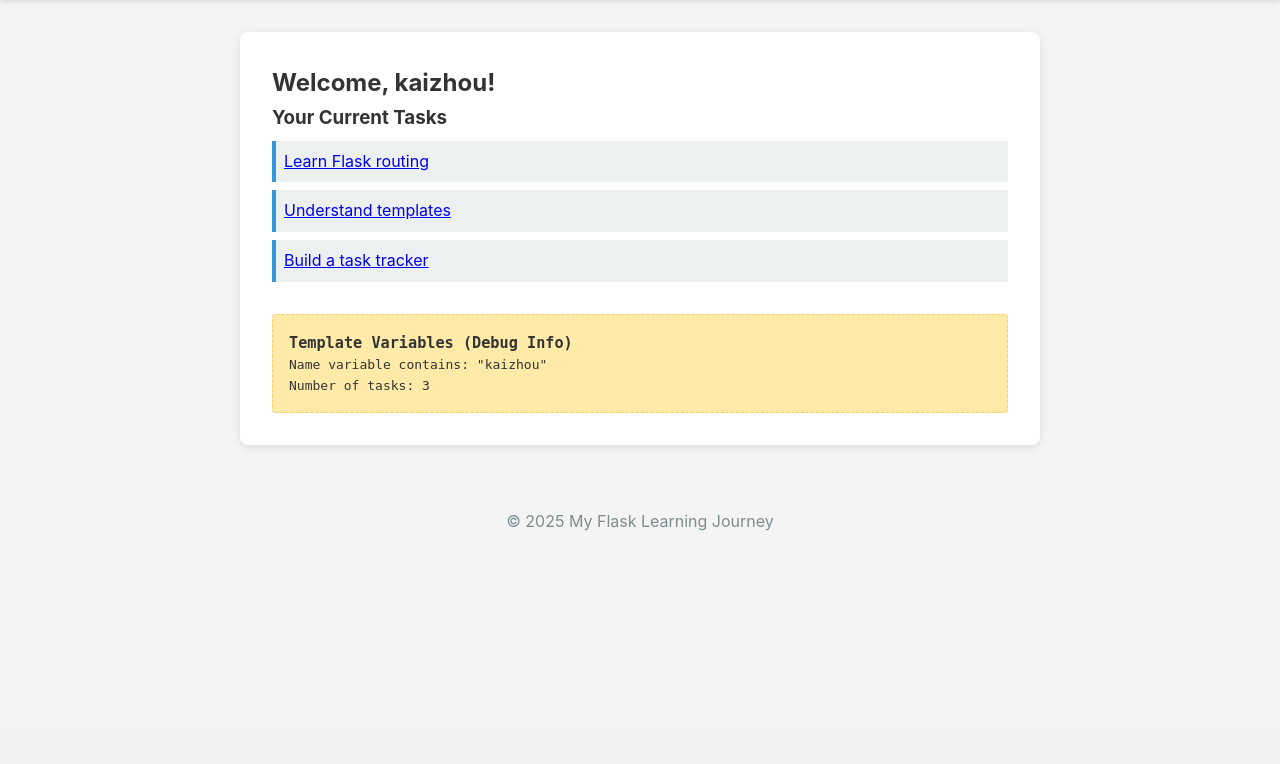
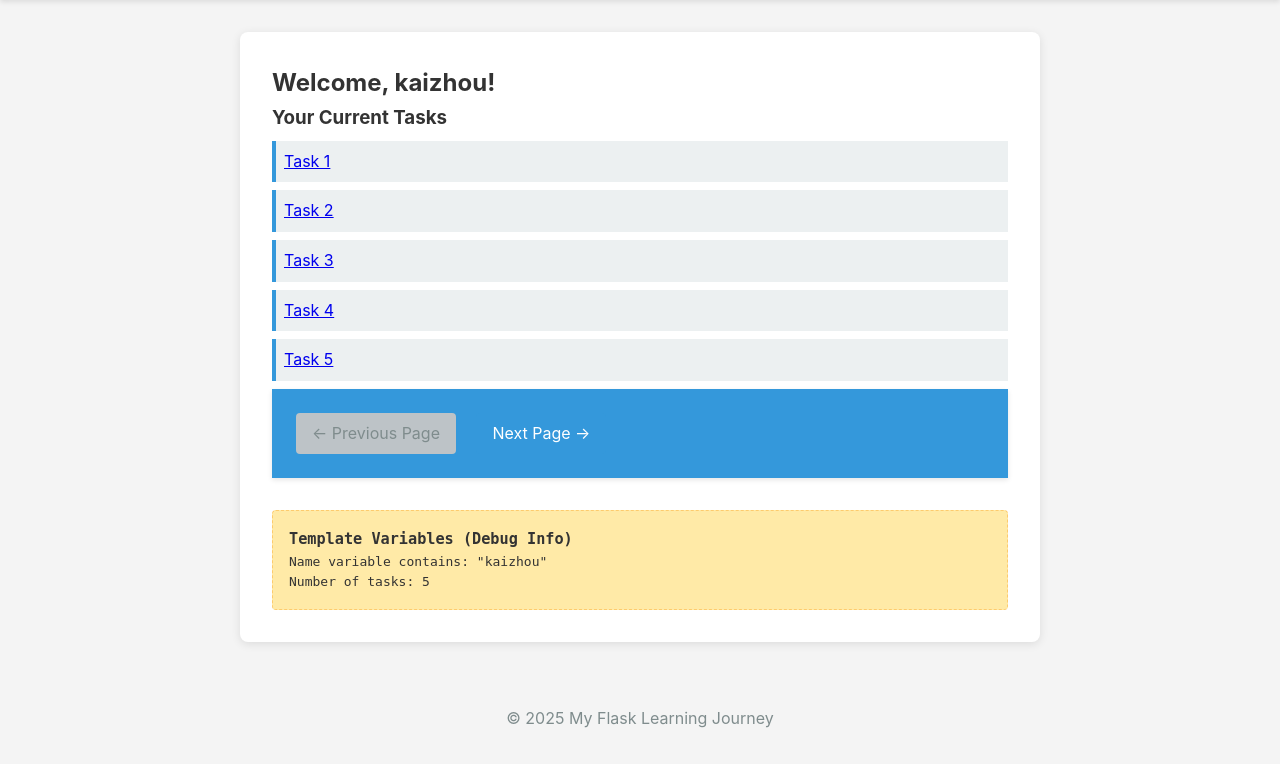
Before and after one commit to kaizhou24/my-flask-app, a Flask app: page / in a window 1280 px wide. Shown: the part 70-834 px from the top of the page. Before the commit the page ends 601 px from the top, so only its background shows below. Run offline with Flask 3, Linux system fonts and the light colour scheme.

Commit message:
feat: Add pagination to task list
As the list of tasks grows, displaying all of them on a single page is
inefficient and leads to a poor user experience.
This change introduces a basic pagination system to show a limited
number of tasks per page.
- Implements pagination via a URL query parameter (`?page=N`)
- The number of tasks per page is controlled by the `PER_PAGE` constant
- Redirects users to page 1 if a requested page is too low or to the
last page if it's too high
- Passes pagination-related variables
(`has_next`, `has_prev`, `total_pages`)
to the template to enable rendering navigation links

```diff
--- a/app.py
+++ b/app.py
@@ -1,16 +1,43 @@
-from flask import Flask, render_template, redirect, url_for
+from flask import Flask, render_template, redirect, url_for, request
+from math import ceil
 
 app = Flask(__name__)
 
+PER_PAGE = 5
+USER_NAME = 'kaizhou'
+SAMPLE_TASKS = [f'Task {i}' for i in range(1, 27)]
+MIN_TASK_ID, MAX_TASK_ID = 1, len(SAMPLE_TASKS)
+MIN_PAGE, MAX_PAGE = 1, ceil(len(SAMPLE_TASKS) / PER_PAGE)
+
 @app.route('/')
 def index():
-    user_name = 'kaizhou'
-    current_tasks = [
-        'Learn Flask routing',
-        'Understand templates',
-        'Build a task tracker',
-    ]
-    return render_template('index.html', name=user_name, tasks=current_tasks)
+    page = request.args.get('page', 1, type=int)
+
+    if page < MIN_PAGE:
+        return redirect(url_for('index', page=MIN_PAGE))
+
+    if page > MAX_PAGE:
+        return redirect(url_for('index', page=MAX_PAGE))
+
+    start, end = get_pagination_index(page, PER_PAGE)
+    paginated_tasks = SAMPLE_TASKS[start:end]
+
+    context = {
+        'name': USER_NAME,
+        'tasks': paginated_tasks,
+        'page': page,
+        'total_pages': MAX_PAGE,
+        'has_prev': page > 1,
+        'has_next': page < MAX_PAGE,
+        'start': start,
+    }
+
+    return render_template('index.html', **context)
+
+def get_pagination_index(page, per_page):
+    start_index = (page - 1) * per_page
+    end_index = start_index + per_page
+    return (start_index, end_index)
 
 @app.route('/about')
 def about():
@@ -18,9 +45,6 @@ def about():
 
 @app.route('/task/<int:task_id>')
 def show_task(task_id):
-
-    MIN_TASK_ID = 1
-    MAX_TASK_ID = 10
 
     if task_id < MIN_TASK_ID:
         return redirect(url_for('show_task', task_id=MIN_TASK_ID))
--- a/templates/base.html
+++ b/templates/base.html
@@ -4,22 +4,18 @@
     <meta charset="UTF-8">
     <meta name="viewport" content="width=device-width, initial-scale=1.0">
     <title>{% block title %}Task Tracker{% endblock %}</title>
-
-    <!-- Link to our CSS file in the static directory -->
     <link rel="stylesheet" href="{{ url_for('static', filename='style.css') }}">
 </head>
 <body>
     <nav>
         <h1>My Task Tracker</h1>
         <ul>
-            <!-- url_for generates URLs based on function names, not hard-coded paths -->
             <li><a href="{{ url_for('index') }}">Home</a></li>
             <li><a href="{{ url_for('about') }}">About</a></li>
         </ul>
     </nav>
 
     <main>
-        <!-- Child templates will insert their content here -->
         {% block content %}
         {% endblock %}
     </main>
--- a/templates/index.html
+++ b/templates/index.html
@@ -12,8 +12,7 @@
             <ul>
                 {% for task in tasks %}
                     <li>
-                        <!-- Loop index starts at 0, so we add 1 for display -->
-                        <a href="{{ url_for('show_task', task_id=loop.index) }}">
+                        <a href="{{ url_for('show_task', task_id=start+loop.index) }}">
                             {{ task }}
                         </a>
                     </li>
@@ -22,6 +21,22 @@
         {% else %}
             <p>No tasks yet. Time to get productive!</p>
         {% endif %}
+
+        <nav class="task-navigation">
+            {% if has_prev %}
+                <a href="{{ url_for('index', page=page-1) }}"
+                class="nav-button">← Previous Page</a>
+            {% else %}
+                <span class="nav-button disabled">← Previous Page</span>
+            {% endif %}
+
+            {% if has_next %}
+                <a href="{{ url_for('index', page=page+1) }}"
+                class="nav-button">Next Page →</a>
+            {% else %}
+                <span class="nav-button disabled">Next Page →</span>
+            {% endif %}
+        </nav>
     </section>
 
     <section class="debug-info">
```
